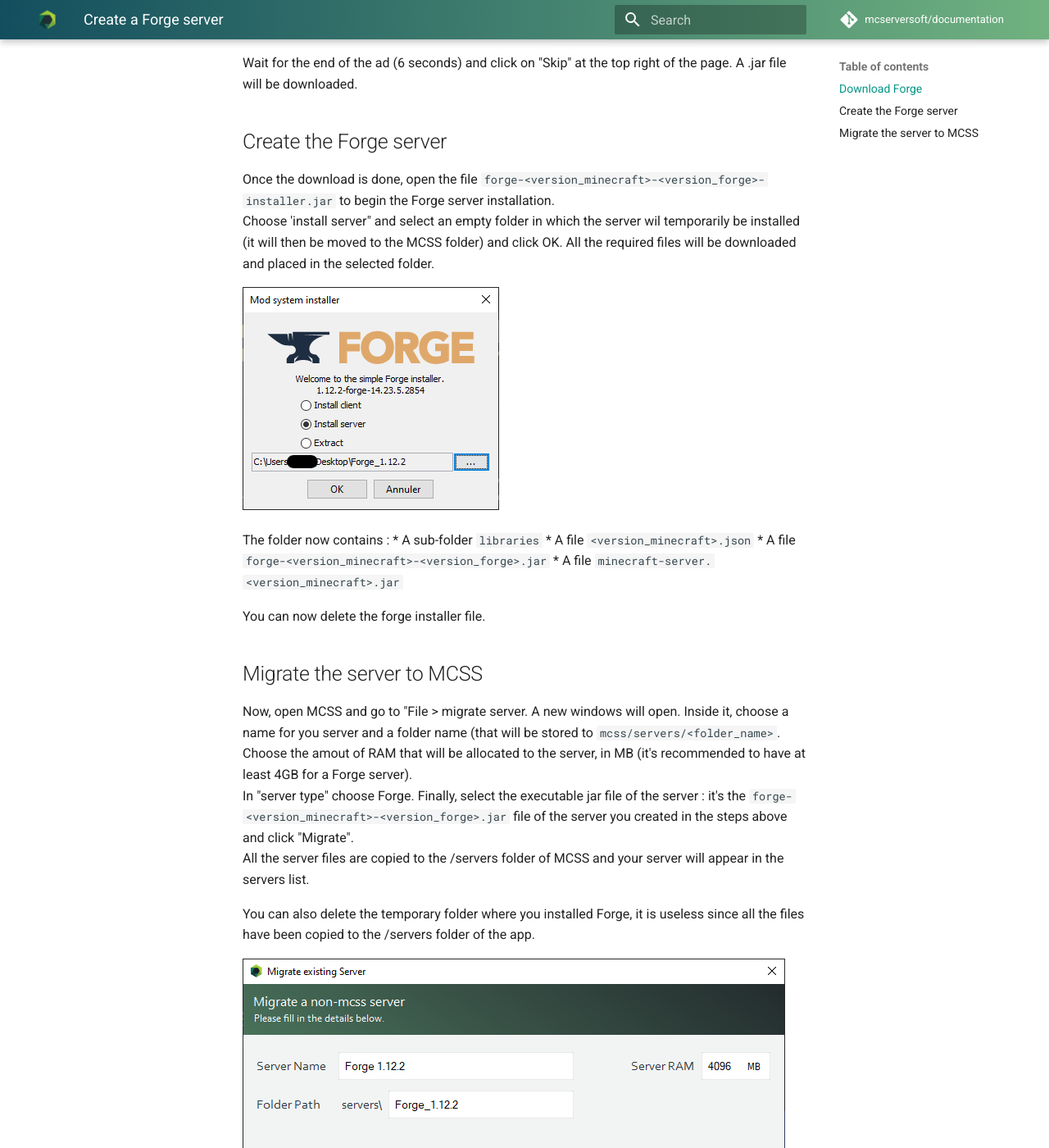
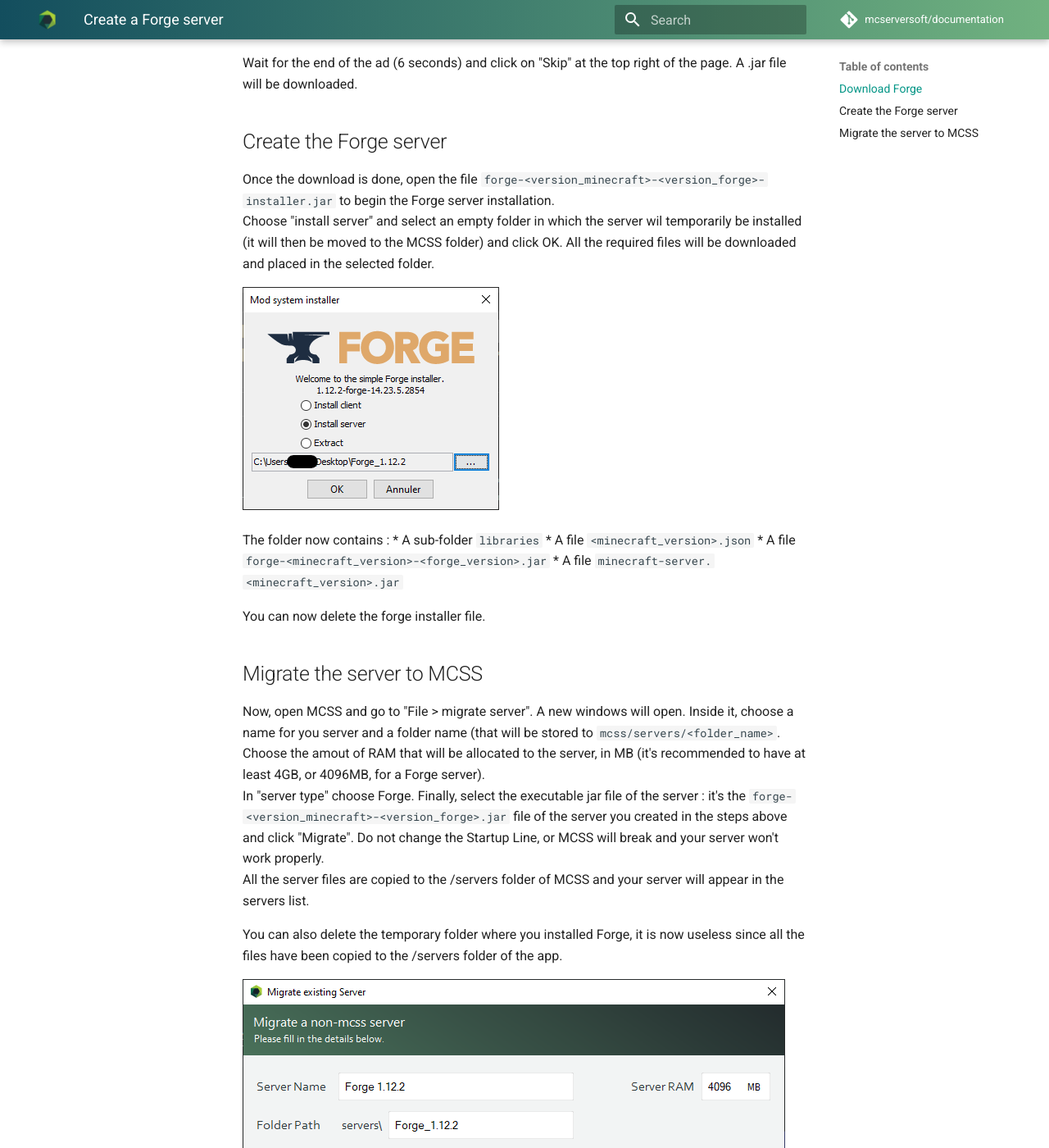
Before and after one commit to mcserversoft/documentation, an MkDocs documentation site: the page built from docs/create-forge-server.md, in a window 1280 px wide and 1400 px high, scrolled down 759 px. Shown: the whole window at 82% size. Built offline with MkDocs 1.6.1 and Material for MkDocs 9.7.7, drawn with Linux system fonts in a browser that asks for light colours; comment, search, counter and statistics services are not loaded; some of the changed text lies outside the part shown.

Commit message:
Update create-forge-server.md

```diff
--- a/docs/create-forge-server.md
+++ b/docs/create-forge-server.md
@@ -19,29 +19,29 @@
 ## Create the Forge server
 
 Once the download is done, open the file `forge-<version_minecraft>-<version_forge>-installer.jar` to begin the Forge server installation. <br>
-Choose 'install server" and select an empty folder in which the server wil temporarily be installed (it will then be moved to the MCSS folder) and click OK. All the required files will be downloaded and placed in the selected folder.
+Choose "install server" and select an empty folder in which the server wil temporarily be installed (it will then be moved to the MCSS folder) and click OK. All the required files will be downloaded and placed in the selected folder.
 
 ![The Forge installer](assets/screenshots/install_forge.png)
 
 The folder now contains :
 *   A sub-folder `libraries`
-*   A file `<version_minecraft>.json`
-*   A file `forge-<version_minecraft>-<version_forge>.jar`
-*   A file `minecraft-server.<version_minecraft>.jar`
+*   A file `<minecraft_version>.json`
+*   A file `forge-<minecraft_version>-<forge_version>.jar`
+*   A file `minecraft-server.<minecraft_version>.jar`
 
 You can now delete the forge installer file.
 
 <a name="migrate-server"></a>
 ## Migrate the server to MCSS
 
-Now, open MCSS and go to "File > migrate server. A new windows will open. Inside it, choose a name for you server and a folder name (that will be stored to `mcss/servers/<folder_name>`. Choose the amout of RAM that will be allocated to the server, in MB (it's recommended to have at least 4GB for a Forge server).<br>
-In "server type" choose Forge. Finally, select the executable jar file of the server : it's the `forge-<version_minecraft>-<version_forge>.jar` file of the server you created in the steps above and click "Migrate". <br>
+Now, open MCSS and go to "File > migrate server". A new windows will open. Inside it, choose a name for you server and a folder name (that will be stored to `mcss/servers/<folder_name>`. Choose the amout of RAM that will be allocated to the server, in MB (it's recommended to have at least 4GB, or 4096MB, for a Forge server).<br>
+In "server type" choose Forge. Finally, select the executable jar file of the server : it's the `forge-<version_minecraft>-<version_forge>.jar` file of the server you created in the steps above and click "Migrate". Do not change the Startup Line, or MCSS will break and your server won't work properly.<br>
 All the server files are copied to the /servers folder of MCSS and your server will appear in the servers list. <br>
 
-You can also delete the temporary folder where you installed Forge, it is useless since all the files have been copied to the /servers folder of the app.
+You can also delete the temporary folder where you installed Forge, it is now useless since all the files have been copied to the /servers folder of the app.
 
 ![server migration window](assets/screenshots/migrate_forge.png)
 
 You can now start you Forge server by clicking the "Start" button. <br>
 At the first server start, the console will show an error asking you to accept the EULA. To do so, click on "servers > show in file explorer" and open the "eula.txt" file. Change the line `eula=false` to `eula=true` and start the server again. <br>
-this time, it will fully start and you will b eable to connect from you Minecraft client.
+this time, it will fully start and you will be able to connect from you Minecraft client.
```
